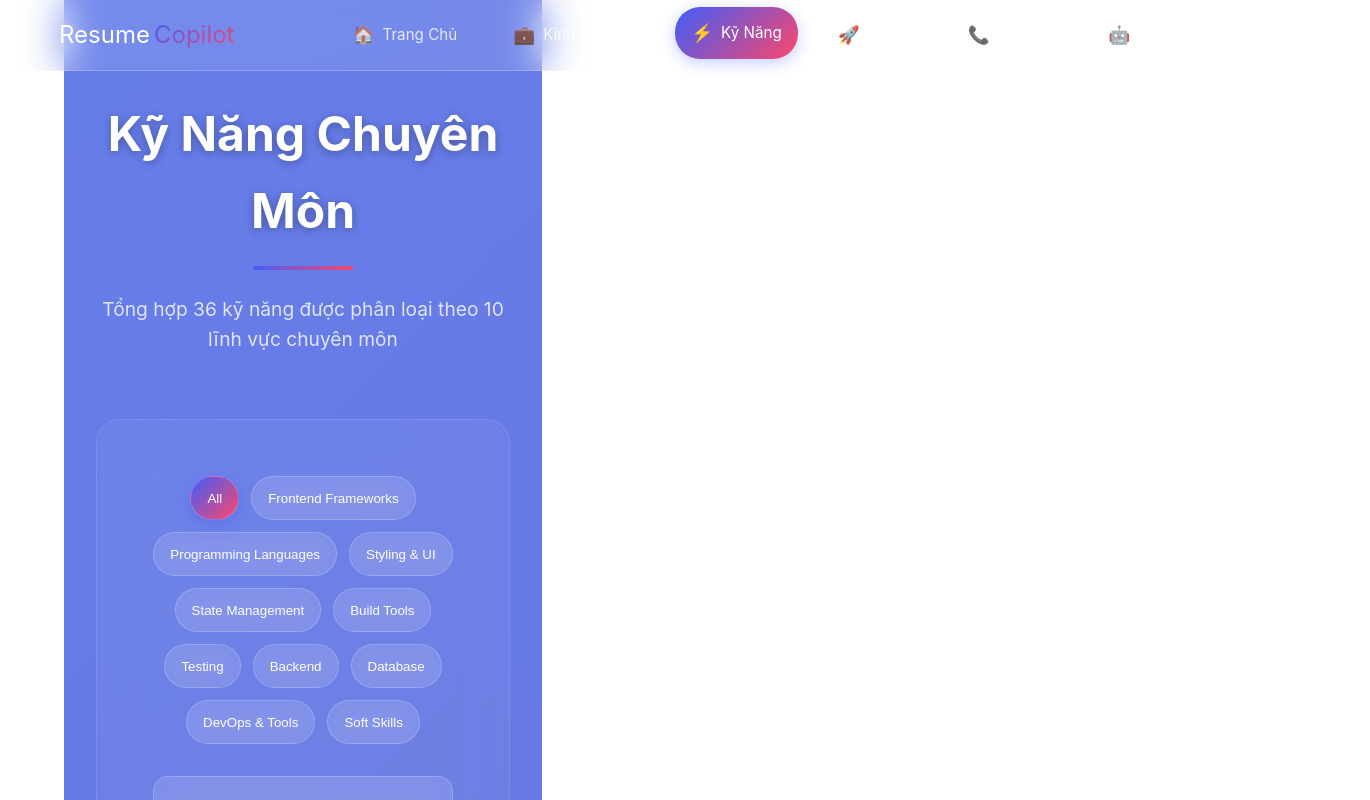
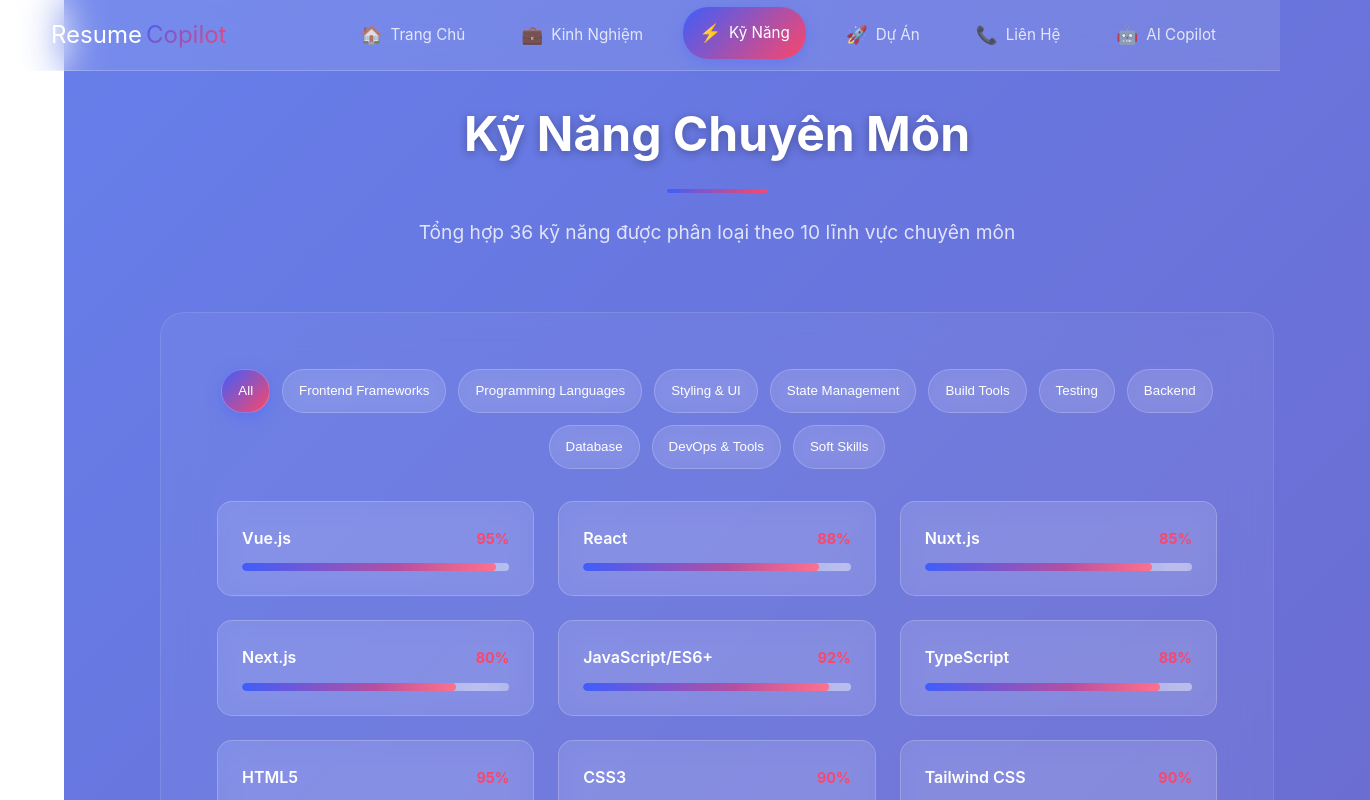
Before and after one commit to locpn2/vue-resume-copilot, a Vue app: page /skills in a window 1280 px wide. Shown: the top 800 px of the page, 1370 px wide, since content can reach past the window. Built offline with nearby package versions, Linux system fonts and the light colour scheme.

Commit message:
Loại bỏ giới hạn chiều ngang và sử dụng 100% width

```diff
--- a/src/components/NavBar.vue
+++ b/src/components/NavBar.vue
@@ -81,12 +81,12 @@
   backdrop-filter: blur(20px);
   border-bottom: 1px solid rgba(255, 255, 255, 0.2);
   transition: all 0.3s ease;
+  width: 100%;
 }
 
 .nav-container {
-  max-width: 1200px;
-  margin: 0 auto;
-  padding: 0 1rem;
+  width: 100%;
+  padding: 0 2rem;
   display: flex;
   justify-content: space-between;
   align-items: center;
@@ -131,7 +131,7 @@
   transition: all 0.3s ease;
   position: relative;
   overflow: hidden;
-  min-height: 44px; /* Improved touch target */
+  min-height: 44px;
 }
 
 .nav-link::before {
@@ -171,7 +171,7 @@
   display: none;
   flex-direction: column;
   justify-content: space-around;
-  width: 44px; /* Larger touch target */
+  width: 44px;
   height: 44px;
   background: transparent;
   border: none;
@@ -244,10 +244,10 @@
     width: 85%;
     max-width: 300px;
     justify-content: center;
-    padding: 1.25rem 1.5rem; /* Larger touch targets */
+    padding: 1.25rem 1.5rem;
     font-size: 1.1rem;
     border-radius: 15px;
-    min-height: 56px; /* Even larger for mobile */
+    min-height: 56px;
   }
 
   .nav-icon {
@@ -256,6 +256,18 @@
 
   .nav-text {
     font-size: 1rem;
+  }
+}
+
+@media (min-width: 1024px) {
+  .nav-container {
+    padding: 0 3rem;
+  }
+}
+
+@media (min-width: 1440px) {
+  .nav-container {
+    padding: 0 4rem;
   }
 }
 
--- a/src/views/ChatPage.vue
+++ b/src/views/ChatPage.vue
@@ -29,11 +29,12 @@
   min-height: 100vh;
   background: linear-gradient(135deg, #667eea 0%, #764ba2 100%);
   padding: 6rem 2rem 2rem;
+  width: 100%;
 }
 
 .page-container {
-  max-width: 1200px;
-  margin: 0 auto;
+  width: 100%;
+  padding: 0 1rem;
 }
 
 .page-header {
@@ -66,5 +67,34 @@
   text-align: center;
   color: white;
   font-size: 1.2rem;
+  max-width: 800px;
+  margin: 0 auto;
+}
+
+/* Responsive Design */
+@media (min-width: 768px) {
+  .page-container {
+    padding: 0 2rem;
+  }
+}
+
+@media (min-width: 1024px) {
+  .chat-page {
+    padding: 6rem 3rem 2rem;
+  }
+
+  .page-container {
+    padding: 0 3rem;
+  }
+}
+
+@media (min-width: 1440px) {
+  .chat-page {
+    padding: 6rem 4rem 2rem;
+  }
+
+  .page-container {
+    padding: 0 4rem;
+  }
 }
 </style>
--- a/src/views/ContactPage.vue
+++ b/src/views/ContactPage.vue
@@ -367,6 +367,7 @@
   background: linear-gradient(135deg, #667eea 0%, #764ba2 100%);
   padding: 6rem 2rem 2rem;
   position: relative;
+  width: 100%;
 }
 
 .contact-page::before {
@@ -384,8 +385,8 @@
 }
 
 .page-container {
-  max-width: 1200px;
-  margin: 0 auto;
+  width: 100%;
+  padding: 0 1rem;
 }
 
 .page-header {
@@ -412,16 +413,19 @@
 .page-subtitle {
   font-size: 1.2rem;
   color: rgba(255, 255, 255, 0.8);
-  max-width: 600px;
   margin: 0 auto;
   line-height: 1.6;
 }
 
-/* Contact Content */
+/* Contact Content - Full width */
 .contact-content {
   display: grid;
-  grid-template-columns: 1fr 1fr;
+  grid-template-columns: 1fr;
   gap: 4rem;
+  margin-bottom: 4rem;
+  max-width: 1400px;
+  margin-left: auto;
+  margin-right: auto;
   margin-bottom: 4rem;
 }
 
@@ -698,13 +702,16 @@
   line-height: 1.5;
 }
 
-/* FAQ Section */
+/* FAQ Section - Full width */
 .faq-section {
   background: rgba(255, 255, 255, 0.1);
   backdrop-filter: blur(20px);
   border-radius: 24px;
   padding: 3rem;
   border: 1px solid rgba(255, 255, 255, 0.2);
+  width: 100%;
+  max-width: 1400px;
+  margin: 0 auto;
 }
 
 .faq-grid {
@@ -744,6 +751,36 @@
 }
 
 /* Responsive Design */
+@media (min-width: 768px) {
+  .page-container {
+    padding: 0 2rem;
+  }
+
+  .contact-content {
+    grid-template-columns: 1fr 1fr;
+  }
+}
+
+@media (min-width: 1024px) {
+  .contact-page {
+    padding: 6rem 3rem 2rem;
+  }
+
+  .page-container {
+    padding: 0 3rem;
+  }
+}
+
+@media (min-width: 1440px) {
+  .contact-page {
+    padding: 6rem 4rem 2rem;
+  }
+
+  .page-container {
+    padding: 0 4rem;
+  }
+}
+
 @media (max-width: 768px) {
   .contact-page {
     padding: 4rem 1rem 2rem;
--- a/src/views/ExperiencePage.vue
+++ b/src/views/ExperiencePage.vue
@@ -135,6 +135,7 @@
   background: linear-gradient(135deg, #667eea 0%, #764ba2 100%);
   padding: 6rem 2rem 2rem;
   position: relative;
+  width: 100%;
 }
 
 .experience-page::before {
@@ -152,8 +153,8 @@
 }
 
 .page-container {
-  max-width: 1000px;
-  margin: 0 auto;
+  width: 100%;
+  padding: 0 1rem;
 }
 
 .page-header {
@@ -180,19 +181,20 @@
 .page-subtitle {
   font-size: 1.2rem;
   color: rgba(255, 255, 255, 0.8);
-  max-width: 600px;
   margin: 0 auto;
   line-height: 1.6;
 }
 
-/* Experience Timeline */
+/* Experience Timeline - Full width */
 .experience-timeline {
   position: relative;
   margin-bottom: 4rem;
+  width: 100%;
 }
 
 .experience-item {
   margin-bottom: 3rem;
+  width: 100%;
 }
 
 .experience-card {
@@ -204,6 +206,9 @@
   transition: all 0.3s ease;
   color: white;
   position: relative;
+  width: 100%;
+  max-width: 1200px;
+  margin: 0 auto;
 }
 
 .experience-card:hover,
@@ -387,7 +392,7 @@
   opacity: 0.6;
 }
 
-/* Career Summary */
+/* Career Summary - Full width */
 .career-summary {
   background: rgba(255, 255, 255, 0.1);
   backdrop-filter: blur(20px);
@@ -395,6 +400,9 @@
   padding: 3rem;
   border: 1px solid rgba(255, 255, 255, 0.2);
   text-align: center;
+  width: 100%;
+  max-width: 1200px;
+  margin: 0 auto;
 }
 
 .summary-title {
@@ -432,6 +440,32 @@
 }
 
 /* Responsive Design */
+@media (min-width: 768px) {
+  .page-container {
+    padding: 0 2rem;
+  }
+}
+
+@media (min-width: 1024px) {
+  .experience-page {
+    padding: 6rem 3rem 2rem;
+  }
+
+  .page-container {
+    padding: 0 3rem;
+  }
+}
+
+@media (min-width: 1440px) {
+  .experience-page {
+    padding: 6rem 4rem 2rem;
+  }
+
+  .page-container {
+    padding: 0 4rem;
+  }
+}
+
 @media (max-width: 768px) {
   .experience-page {
     padding: 4rem 1rem 2rem;
--- a/src/views/HomePage.vue
+++ b/src/views/HomePage.vue
@@ -261,12 +261,12 @@
 </script>
 
 <style scoped>
-/* Base styles with mobile-first approach */
+/* Base styles with mobile-first approach - Full width */
 .home-page {
   min-height: 100vh;
   background: linear-gradient(135deg, #667eea 0%, #764ba2 100%);
   position: relative;
-  overflow-x: hidden; /* Giữ lại thuộc tính này nếu không muốn thanh cuộn ngang xuất hiện */
+  width: 100%;
 }
 
 .home-page::before {
@@ -296,14 +296,15 @@
   border: 0;
 }
 
-/* Hero Section - Mobile First */
+/* Hero Section - Full width */
 .hero-section {
-  padding: 5rem 1rem 3rem;
+  padding: 5rem 2rem 3rem;
   display: flex;
   justify-content: center;
   align-items: center;
   min-height: 100vh;
   position: relative;
+  width: 100%;
 }
 
 .hero-background {
@@ -323,29 +324,25 @@
   position: relative;
   z-index: 2;
   width: 100%;
-  /* Điều chỉnh max-width cho màn hình 1280px */
-  /* 80% của 1280px là 1024px */
-  max-width: 1024px;
-  margin: 0 auto; /* Căn giữa */
-  padding: 0 1rem; /* Thêm padding ngang để nội dung không chạm rìa trên mobile */
+  padding: 0 2rem;
 }
 
 .hero-main {
   display: flex;
-  flex-direction: column; /* Mặc định là cột trên mobile */
+  flex-direction: column;
   align-items: center;
   text-align: center;
   gap: 2rem;
   padding: 2rem;
+  width: 100%;
 }
 
 .avatar-container {
   position: relative;
   display: flex;
   justify-content: center;
-  /* Trên mobile, avatar-container chiếm toàn bộ chiều rộng có sẵn trước khi flex-direction thay đổi */
   width: 100%;
-  max-width: 150px; /* Giới hạn kích thước ảnh trên mobile */
+  max-width: 150px;
 }
 
 .avatar {
@@ -383,7 +380,7 @@
 
 .hero-text {
   color: white;
-  /* max-width: 600px; */ /* Sẽ được điều chỉnh trong media query */
+  width: 100%;
 }
 
 .hero-name {
@@ -511,16 +508,16 @@
   min-width: 1.5rem;
 }
 
-/* Stats Section */
+/* Stats Section - Full width */
 .stats-section {
-  padding: 3rem 1rem;
+  padding: 3rem 2rem;
   background: rgba(255, 255, 255, 0.05);
   backdrop-filter: blur(10px);
+  width: 100%;
 }
 
 .stats-container {
-  max-width: 1024px; /* Điều chỉnh max-width giống hero-content */
-  margin: 0 auto;
+  width: 100%;
   padding: 0 1rem;
 }
 
@@ -528,6 +525,8 @@
   display: grid;
   grid-template-columns: repeat(2, 1fr);
   gap: 1.5rem;
+  max-width: 800px;
+  margin: 0 auto;
 }
 
 .stat-item {
@@ -559,11 +558,10 @@
   font-weight: 500;
 }
 
-/* Section Styles */
+/* Section Styles - Full width */
 .section-container {
-  max-width: 1024px; /* Điều chỉnh max-width giống hero-content */
-  margin: 0 auto;
-  padding: 3rem 1rem;
+  width: 100%;
+  padding: 3rem 2rem;
 }
 
 .section-header {
@@ -593,10 +591,11 @@
   line-height: 1.6;
 }
 
-/* Featured Projects */
+/* Featured Projects - Full width */
 .featured-projects {
   background: rgba(255, 255, 255, 0.05);
   backdrop-filter: blur(10px);
+  width: 100%;
 }
 
 .projects-preview {
@@ -604,6 +603,9 @@
   grid-template-columns: 1fr;
   gap: 2rem;
   margin-bottom: 2rem;
+  max-width: 1400px;
+  margin-left: auto;
+  margin-right: auto;
 }
 
 .project-preview-card {
@@ -702,12 +704,15 @@
   border: 1px solid rgba(63, 94, 251, 0.5);
 }
 
-/* Skills Preview */
+/* Skills Preview - Full width */
 .skills-grid {
   display: grid;
   grid-template-columns: 1fr;
   gap: 1.5rem;
   margin-bottom: 2rem;
+  max-width: 1200px;
+  margin-left: auto;
+  margin-right: auto;
 }
 
 .skill-card {
@@ -818,15 +823,13 @@
   }
 
   .hero-text {
-    flex: 1; /* Cho phép hero-text mở rộng */
-    max-width: 80%; /* Để hero-text chiếm tối đa 80% */
+    flex: 1;
   }
 
   .avatar-container {
-    width: 20%; /* avatar-container chiếm 20% chiều rộng của hero-main */
-    max-width: 200px; /* Giữ kích thước avatar giới hạn */
-    flex-shrink: 0; /* Ngăn avatar-container co lại */
-    /* Loại bỏ justify-content: center; để avatar căn trái nếu cần */
+    width: auto;
+    max-width: 200px;
+    flex-shrink: 0;
     justify-content: flex-start;
   }
 
@@ -877,11 +880,11 @@
 /* Desktop Styles */
 @media (min-width: 1024px) {
   .hero-section {
-    padding: 6rem 2rem 4rem;
+    padding: 6rem 3rem 4rem;
   }
 
   .section-container {
-    padding: 4rem 2rem;
+    padding: 4rem 3rem;
   }
 
   .projects-preview {
@@ -894,6 +897,21 @@
 
   .hero-cta {
     gap: 1.5rem;
+  }
+}
+
+/* Large Desktop Styles */
+@media (min-width: 1440px) {
+  .hero-section {
+    padding: 6rem 4rem 4rem;
+  }
+
+  .section-container {
+    padding: 4rem 4rem;
+  }
+
+  .stats-container {
+    padding: 0 4rem;
   }
 }
 
--- a/src/views/ProjectsPage.vue
+++ b/src/views/ProjectsPage.vue
@@ -231,6 +231,7 @@
   background: linear-gradient(135deg, #667eea 0%, #764ba2 100%);
   padding: 6rem 2rem 2rem;
   position: relative;
+  width: 100%;
 }
 
 .projects-page::before {
@@ -248,8 +249,8 @@
 }
 
 .page-container {
-  max-width: 1200px;
-  margin: 0 auto;
+  width: 100%;
+  padding: 0 1rem;
 }
 
 .page-header {
@@ -276,7 +277,6 @@
 .page-subtitle {
   font-size: 1.2rem;
   color: rgba(255, 255, 255, 0.8);
-  max-width: 600px;
   margin: 0 auto;
   line-height: 1.6;
 }
@@ -315,11 +315,15 @@
   box-shadow: 0 4px 15px rgba(63, 94, 251, 0.4);
 }
 
-/* Projects Grid */
+/* Projects Grid - Full width */
 .projects-grid {
   display: grid;
-  grid-template-columns: repeat(auto-fit, minmax(450px, 1fr));
+  grid-template-columns: repeat(auto-fit, minmax(400px, 1fr));
   gap: 2.5rem;
+  margin-bottom: 4rem;
+  max-width: 1600px;
+  margin-left: auto;
+  margin-right: auto;
   margin-bottom: 4rem;
 }
 
@@ -566,7 +570,7 @@
   box-shadow: 0 4px 15px rgba(0, 0, 0, 0.2);
 }
 
-/* Projects Summary */
+/* Projects Summary - Full width */
 .projects-summary {
   background: rgba(255, 255, 255, 0.1);
   backdrop-filter: blur(20px);
@@ -574,6 +578,9 @@
   padding: 3rem;
   border: 1px solid rgba(255, 255, 255, 0.2);
   text-align: center;
+  width: 100%;
+  max-width: 1200px;
+  margin: 0 auto;
 }
 
 .summary-title {
@@ -611,6 +618,32 @@
 }
 
 /* Responsive Design */
+@media (min-width: 768px) {
+  .page-container {
+    padding: 0 2rem;
+  }
+}
+
+@media (min-width: 1024px) {
+  .projects-page {
+    padding: 6rem 3rem 2rem;
+  }
+
+  .page-container {
+    padding: 0 3rem;
+  }
+}
+
+@media (min-width: 1440px) {
+  .projects-page {
+    padding: 6rem 4rem 2rem;
+  }
+
+  .page-container {
+    padding: 0 4rem;
+  }
+}
+
 @media (max-width: 768px) {
   .projects-page {
     padding: 4rem 1rem 2rem;
--- a/src/views/SkillsPage.vue
+++ b/src/views/SkillsPage.vue
@@ -155,6 +155,7 @@
   background: linear-gradient(135deg, #667eea 0%, #764ba2 100%);
   padding: 6rem 2rem 2rem;
   position: relative;
+  width: 100%;
 }
 
 .skills-page::before {
@@ -172,8 +173,8 @@
 }
 
 .page-container {
-  max-width: 1200px;
-  margin: 0 auto;
+  width: 100%;
+  padding: 0 1rem;
 }
 
 .page-header {
@@ -200,12 +201,11 @@
 .page-subtitle {
   font-size: 1.2rem;
   color: rgba(255, 255, 255, 0.8);
-  max-width: 600px;
   margin: 0 auto;
   line-height: 1.6;
 }
 
-/* Skills Chart Section */
+/* Skills Chart Section - Full width */
 .skills-chart-section {
   margin-bottom: 4rem;
   background: rgba(255, 255, 255, 0.05);
@@ -213,11 +213,17 @@
   border-radius: 24px;
   padding: 2rem;
   border: 1px solid rgba(255, 255, 255, 0.1);
+  width: 100%;
+  max-width: 1400px;
+  margin-left: auto;
+  margin-right: auto;
+  margin-bottom: 4rem;
 }
 
-/* Skills Categories Section */
+/* Skills Categories Section - Full width */
 .skills-categories-section {
   margin-bottom: 4rem;
+  width: 100%;
 }
 
 .section-title {
@@ -231,8 +237,10 @@
 
 .categories-grid {
   display: grid;
-  grid-template-columns: repeat(auto-fit, minmax(400px, 1fr));
+  grid-template-columns: repeat(auto-fit, minmax(350px, 1fr));
   gap: 2rem;
+  max-width: 1400px;
+  margin: 0 auto;
 }
 
 .category-section {
@@ -367,13 +375,16 @@
   text-align: right;
 }
 
-/* Skills Summary */
+/* Skills Summary - Full width */
 .skills-summary {
   background: rgba(255, 255, 255, 0.1);
   backdrop-filter: blur(20px);
   border-radius: 24px;
   padding: 3rem;
   border: 1px solid rgba(255, 255, 255, 0.2);
+  width: 100%;
+  max-width: 1400px;
+  margin: 0 auto;
 }
 
 .summary-title {
@@ -427,6 +438,32 @@
 }
 
 /* Responsive Design */
+@media (min-width: 768px) {
+  .page-container {
+    padding: 0 2rem;
+  }
+}
+
+@media (min-width: 1024px) {
+  .skills-page {
+    padding: 6rem 3rem 2rem;
+  }
+
+  .page-container {
+    padding: 0 3rem;
+  }
+}
+
+@media (min-width: 1440px) {
+  .skills-page {
+    padding: 6rem 4rem 2rem;
+  }
+
+  .page-container {
+    padding: 0 4rem;
+  }
+}
+
 @media (max-width: 768px) {
   .skills-page {
     padding: 4rem 1rem 2rem;
```
